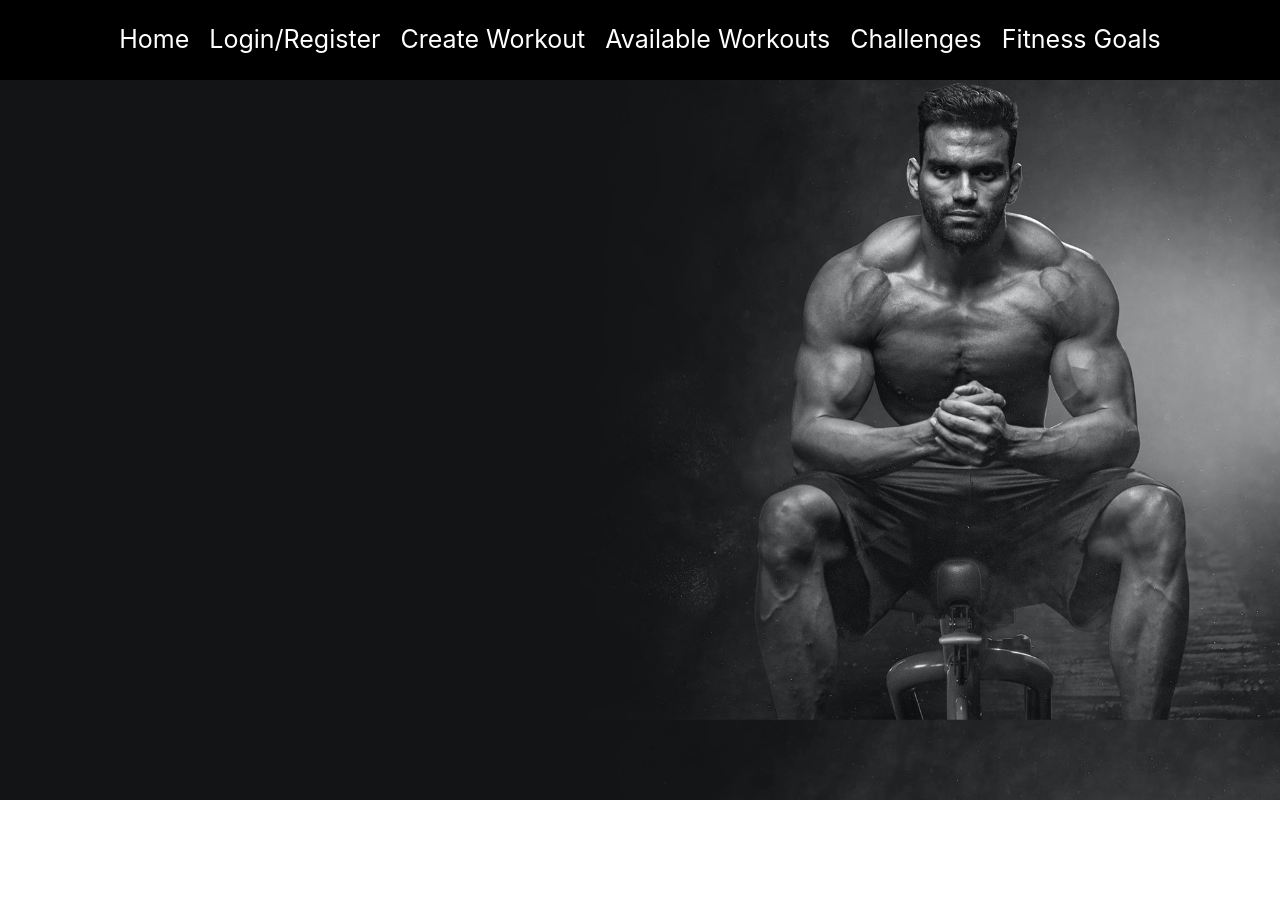
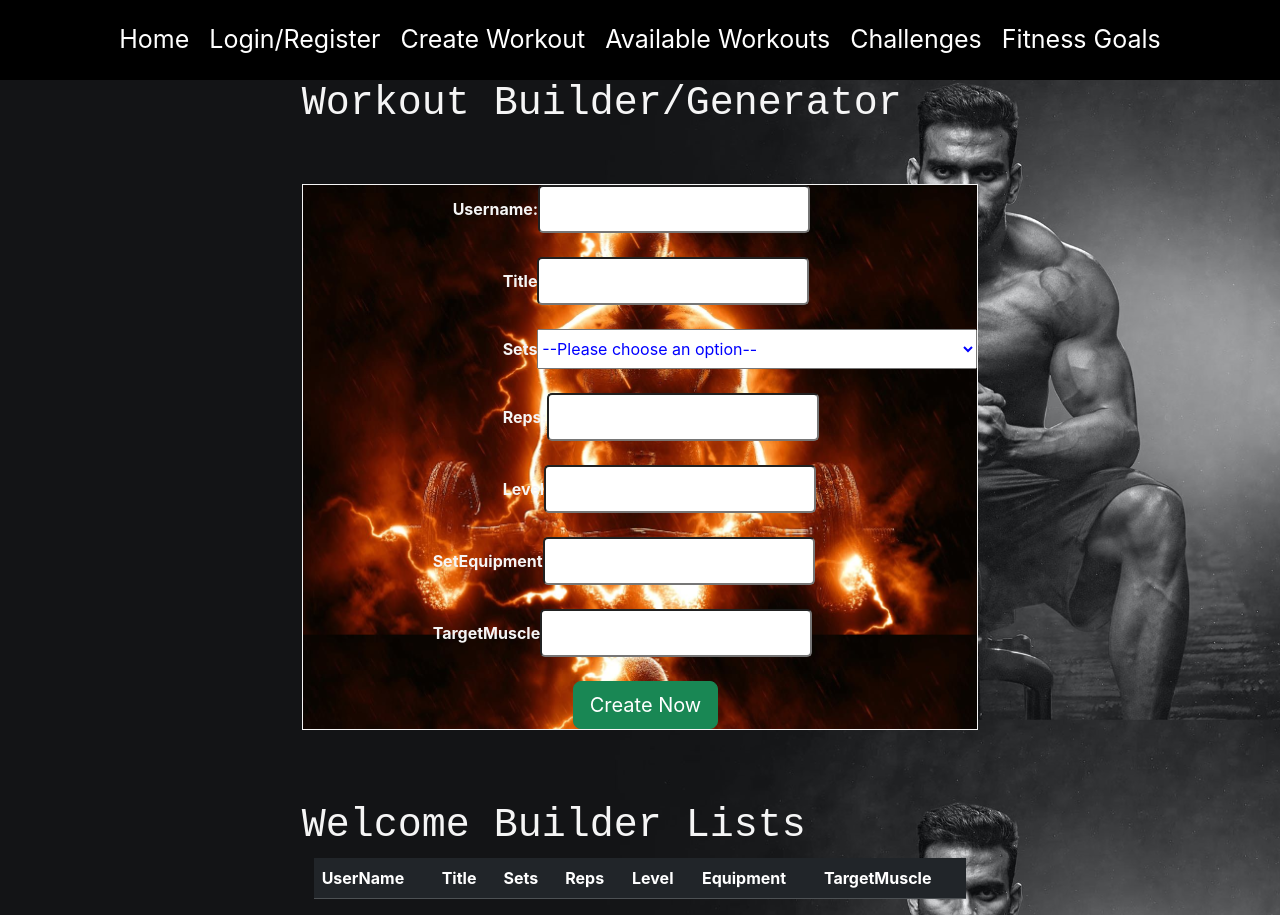
Before and after one commit to JerryF248/WorkoutWebsite, a React (Create React App) app in the folder client/: page /my-workouts in a window 1280 px wide. Before the commit the page ends 800 px from the top, so only its background shows below. Built offline with nearby package versions, Linux system fonts and the light colour scheme; no server answers.

Commit message:
Fixed merge error

```diff
--- a/client/src/App.js
+++ b/client/src/App.js
@@ -28,7 +28,7 @@ function App() {
           <Route path="/saved-workouts" element={<SavedWorkouts />} />
           <Route path="/challenges" element={<Challenges />} />
           <Route path="/fitness-goals" element={<FitnessGoals />} />
-          <Route path="/saved-workouts" element={<SavedWorkouts title={title} />}
+          <Route path="/my-workouts" element={<MyWorkouts />}
           />
         </Routes>
       </Router>
```
